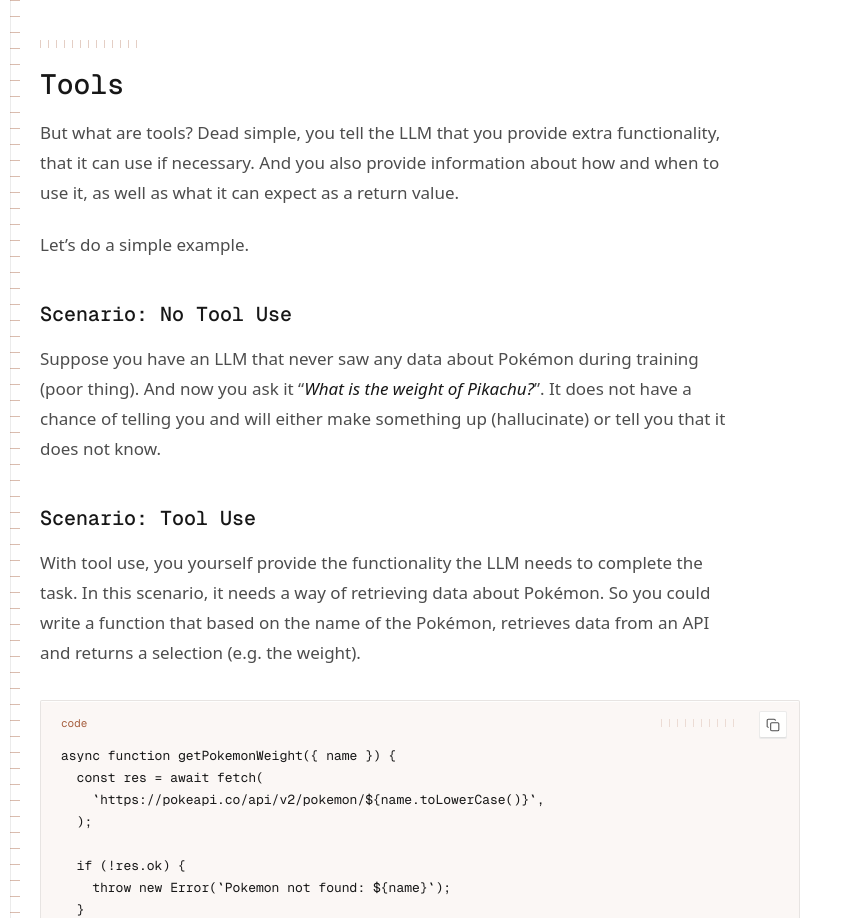
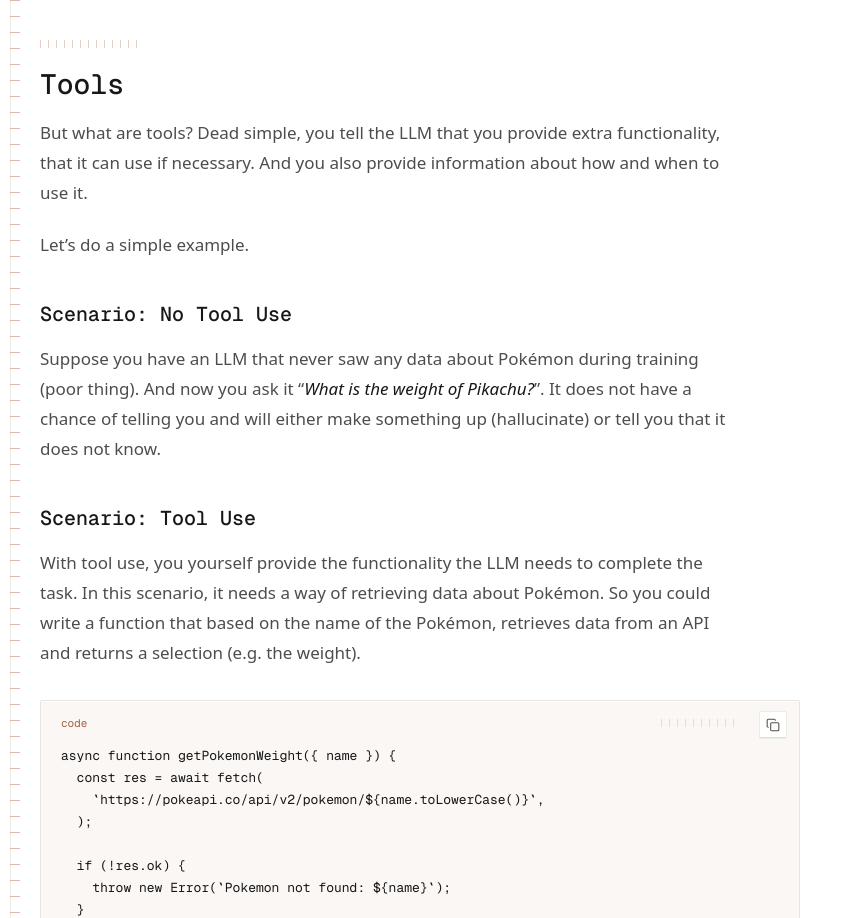
Before and after one commit to czyber/bernhardhauke, an Astro site: page /articles/tinyloop-what-makes-clankers-clank in a window 1280 px wide. Shown: the part 2447-3365 px from the top of the page, without its empty margins (0-853 px from the left). Built offline with nearby package versions, Linux system fonts and the light colour scheme; Astro itself is replaced by a stand-in of ours; some packages are replaced by stand-ins of ours; code samples lack their colours; a web font is replaced by a local one.

Commit message:
Update tinyloop-what-makes-clankers-clank.md

```diff
--- a/src/content/articles/tinyloop-what-makes-clankers-clank.md
+++ b/src/content/articles/tinyloop-what-makes-clankers-clank.md
@@ -57,7 +57,7 @@
 ## Tools
 
 But what are tools?
-Dead simple, you tell the LLM that you provide extra functionality, that it can use if necessary. And you also provide information about how and when to use it, as well as what it can expect as a return value.
+Dead simple, you tell the LLM that you provide extra functionality, that it can use if necessary. And you also provide information about how and when to use it.
 
 Let's do a simple example.
 
```
